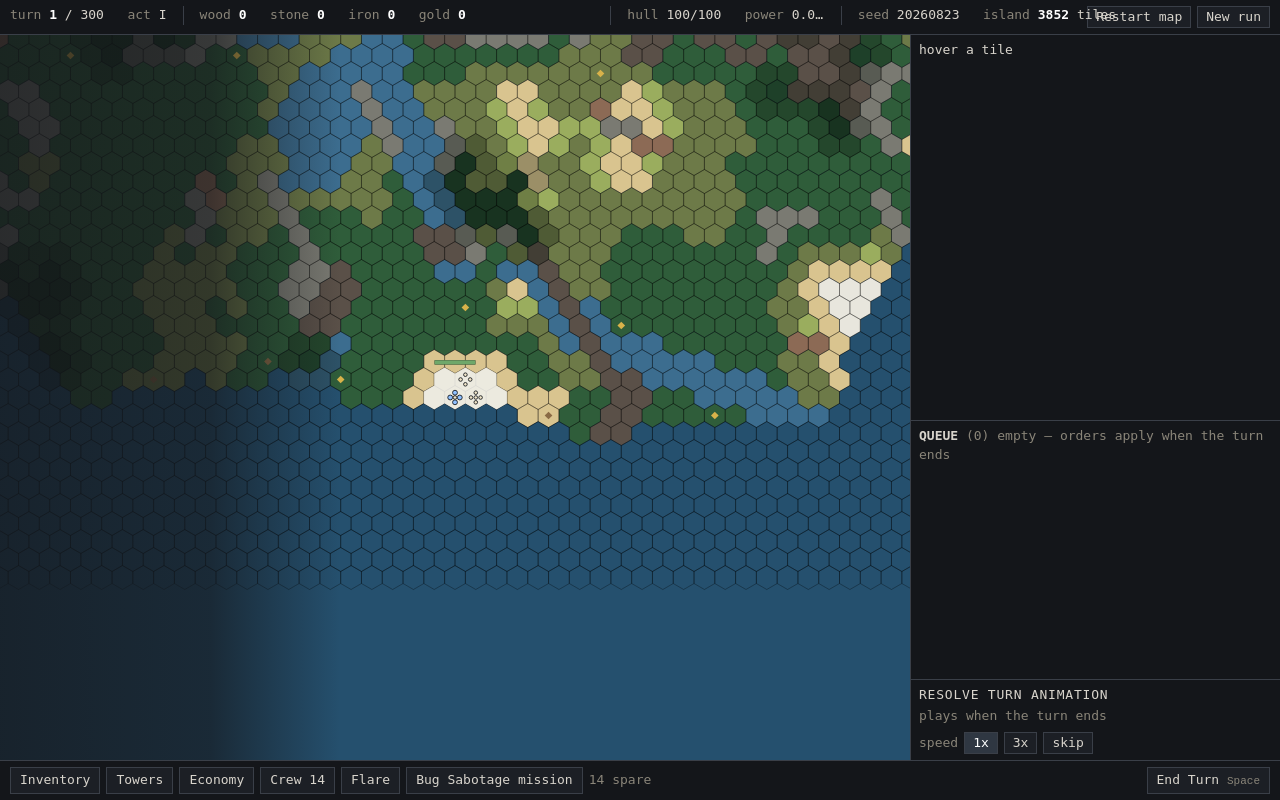
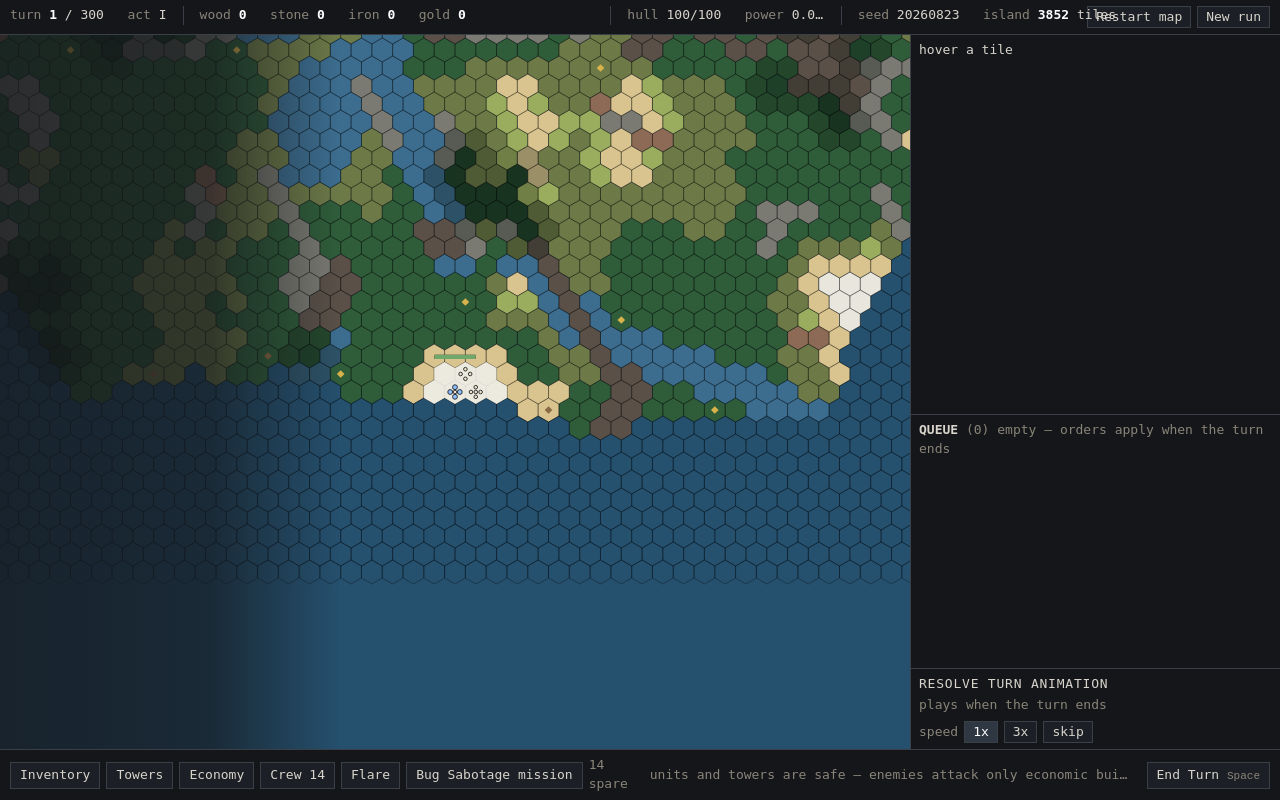
Before and after one commit to Extrapolator214/salt-and-chitin-prototype, a plain HTML site: page index.html in a window 1280 px wide. Drawn offline with Linux system fonts and the light colour scheme; animation ran at ten frames a second.

Commit message:
Say on the bar what the cohorts are coming for
What a resolve actually threatens is the one thing about it never written down
anywhere, and a player watching one play out has no way to learn it except by
losing a building. It stands between the spacer and End Turn, so it is read on
the way to the button that starts the fight it describes.

Co-Authored-By: Claude Opus 5 (1M context) <noreply@anthropic.com>

```diff
--- a/index.html
+++ b/index.html
@@ -31,6 +31,11 @@
     <button data-action="assault">Bug Sabotage mission</button>
     <span id="crewnote" class="dim"></span>
     <span class="spacer"></span>
+    <!-- Standing, not a message: what the cohorts are coming for is the one
+         thing about a resolve that is never on the screen anywhere, and a
+         player watching a fight play out has no way to learn it except by
+         losing a building to it. -->
+    <span id="threatnote" class="dim">units and towers are safe — enemies attack only economic buildings and the ship</span>
     <button data-action="endturn" id="endturn">End Turn <kbd>Space</kbd></button>
   </div>
 </div>
--- a/style.css
+++ b/style.css
@@ -118,6 +118,10 @@ html, body {
   padding: 6px 10px; border-top: 1px solid var(--edge);
 }
 #actions .spacer { flex: 1; }
+/* Sits between the spacer and End Turn, so it is read on the way to the button
+   that starts the fight it describes. It gives way first when the bar is tight:
+   it is a standing reminder, and nothing is lost by it going. */
+#threatnote { min-width: 0; overflow: hidden; text-overflow: ellipsis; white-space: nowrap; margin-right: 6px; }
 
 /* The feed lives over the map's left edge rather than in a band of its own: it
    is glanced at, not read, and the map wants every pixel. Mostly transparent so
```
